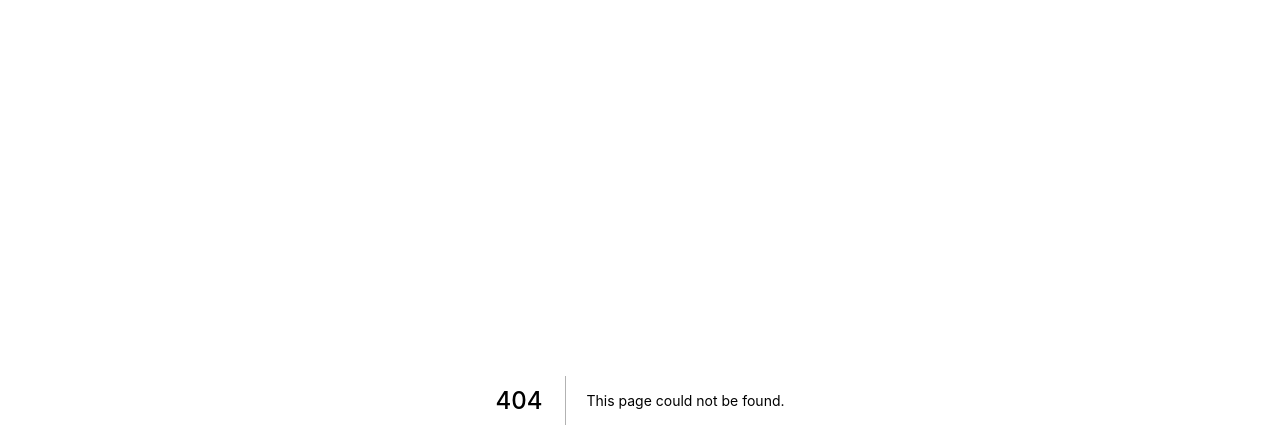
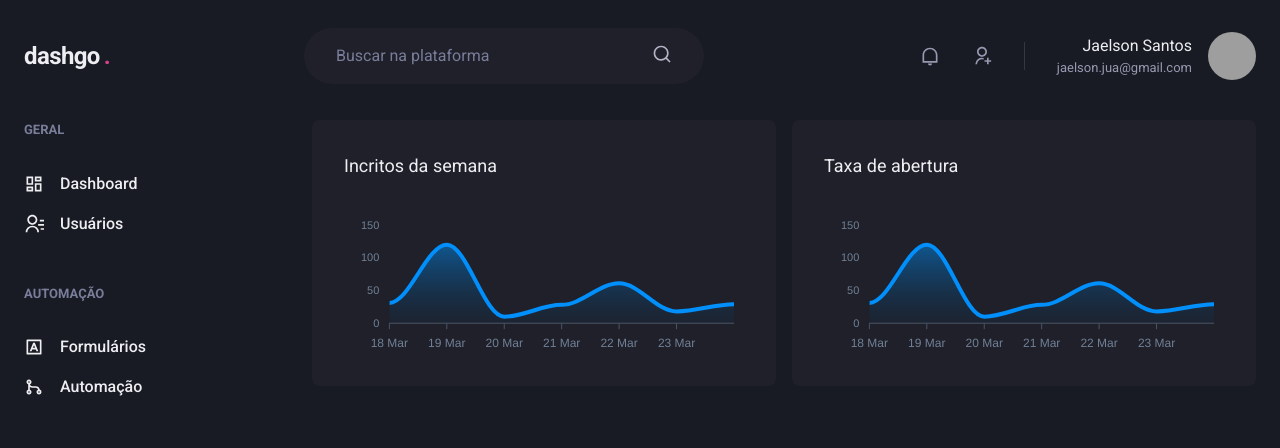
Before and after one commit to jaelsondev/dashgo, a Next.js app: page /dashboard in a window 1280 px wide. Before the commit this address had no page. Shown: the top 448 px of the page. Built offline with nearby package versions, Linux system fonts and the light colour scheme; grey boxes are pictures that could not be loaded.

Commit message:
feat: create dashboard page

```diff
--- /dev/null
+++ b/src/pages/dashboard.tsx
@@ -0,0 +1,92 @@
+import { Box, Flex, SimpleGrid, Text, theme } from "@chakra-ui/react";
+import { ApexOptions } from "apexcharts";
+import dynamic from "next/dynamic";
+import { Header } from "../components/Header";
+import { Sidebar } from "../components/Sidebar";
+
+const Chart = dynamic(() => import("react-apexcharts"), {
+  ssr: false,
+});
+
+const options: ApexOptions = {
+  chart: {
+    toolbar: {
+      show: false,
+    },
+    zoom: {
+      enabled: false,
+    },
+    foreColor: theme.colors.gray[500],
+  },
+  grid: { show: false },
+  dataLabels: {
+    enabled: false,
+  },
+  tooltip: {
+    enabled: false,
+  },
+  xaxis: {
+    type: "datetime",
+    axisBorder: {
+      color: theme.colors.gray[600],
+    },
+    axisTicks: {
+      color: theme.colors.gray[600],
+    },
+    categories: [
+      "2021-03-18T00:00:00.000Z",
+      "2021-03-19T00:00:00.000Z",
+      "2021-03-20T00:00:00.000Z",
+      "2021-03-21T00:00:00.000Z",
+      "2021-03-22T00:00:00.000Z",
+      "2021-03-23T00:00:00.000Z",
+      "2021-03-24T00:00:00.000Z",
+    ],
+  },
+  fill: {
+    opacity: 0.3,
+    type: "gradient",
+    gradient: {
+      shade: "dark",
+      opacityFrom: 0.7,
+      opacityTo: 0.3,
+    },
+  },
+};
+
+const series = [
+  {
+    name: "series1",
+    data: [31, 120, 10, 28, 61, 18, 29],
+  },
+];
+
+export default function Dashboard() {
+  return (
+    <Flex direction="column" h="100vh">
+      <Header />
+      <Flex w="100%" my="6" maxWidth={1480} mx="auto" px="6">
+        <Sidebar />
+        <SimpleGrid
+          flex="1"
+          gap="4"
+          minChildWidth="320px"
+          alignItems="flex-start"
+        >
+          <Box p="8" bg="gray.800" borderRadius={8} pb="4">
+            <Text fontSize="lg" mb="4">
+              Incritos da semana
+            </Text>
+            <Chart series={series} options={options} type="area" height={160} />
+          </Box>
+          <Box p="8" bg="gray.800" borderRadius={8} pb="4">
+            <Text fontSize="lg" mb="4">
+              Taxa de abertura
+            </Text>
+            <Chart series={series} options={options} type="area" height={160} />
+          </Box>
+        </SimpleGrid>
+      </Flex>
+    </Flex>
+  );
+}
```
